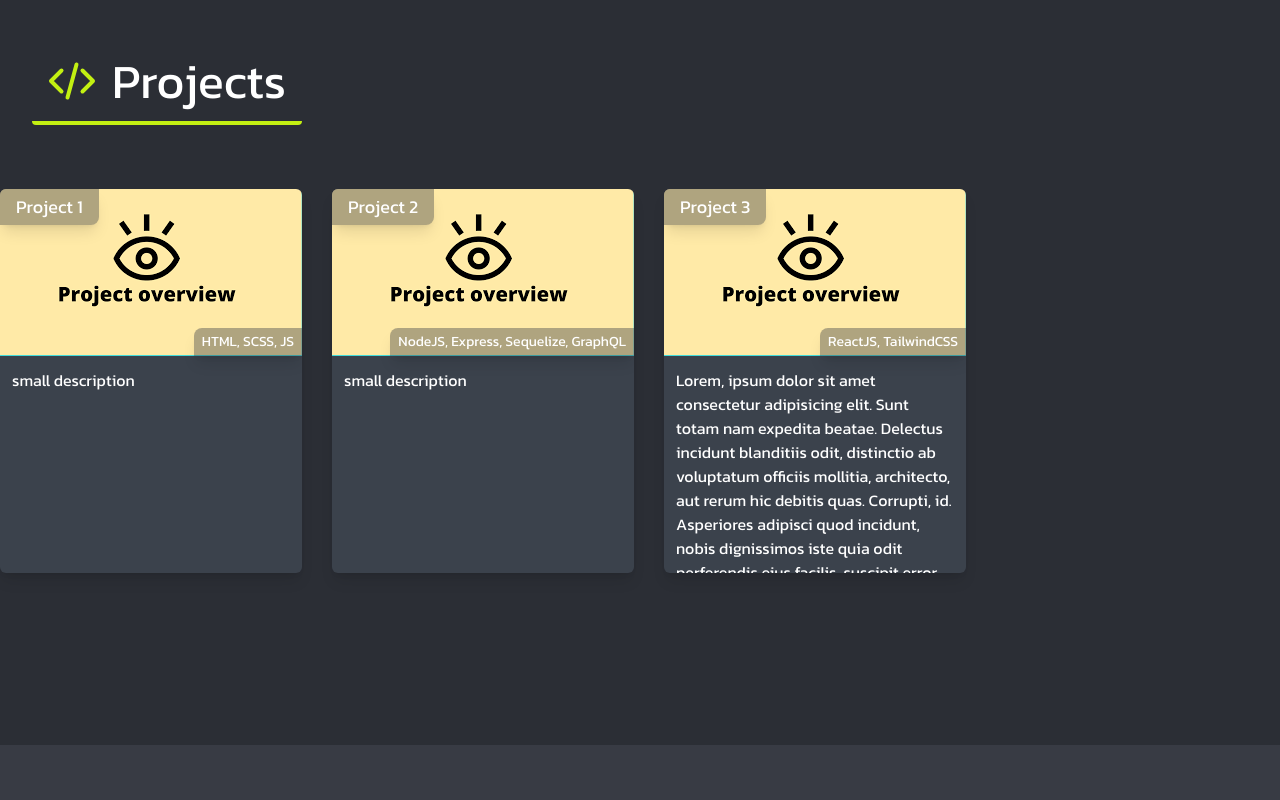
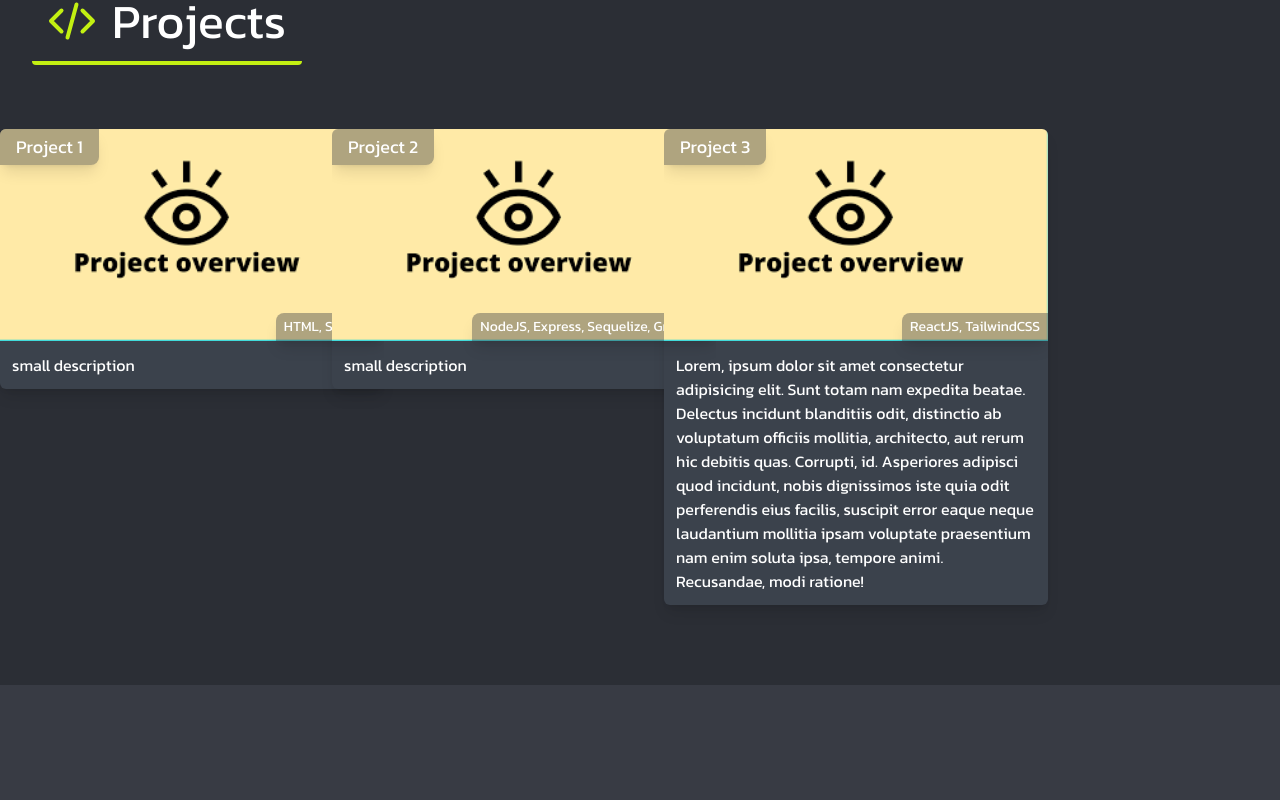
Before and after one commit to BryanFRD/T-WEB-500-digitalResume-LIL_bryan-ferrando, a React (Vite) app: page / in a window 1280 px wide. Shown: the part 915-1715 px from the top of the page. Built offline with nearby package versions, Linux system fonts and the light colour scheme.

Commit message:
Fixed response for ProjectDetail

```diff
--- a/src/components/Footer.jsx
+++ b/src/components/Footer.jsx
@@ -3,7 +3,7 @@ import { SocialIcon } from 'react-social-icons';
 
 const Footer = () => {
   return (
-    <div className='p-2 py-4 flex gap-8 justify-center items-center bg-backgrounddark text-white font-semibold shadow-inner'>
+    <div className='p-2 pt-4 pb-24 flex gap-8 justify-center items-center bg-backgrounddark text-white font-semibold shadow-inner'>
       <div className=''>
         <span>
           Ferrando Bryan
--- a/src/components/Header.jsx
+++ b/src/components/Header.jsx
@@ -2,7 +2,7 @@ import Navbar from './nav/Navbar';
 
 const Header = () => {
   return (
-    <header className='text-white p-4 bg-background flex gap-6 justify-around md:grid md:grid-cols-12 font-semibold fixed md:top-0 md:sticky bottom-0 w-full h-min shadow-lg z-50'>
+    <header className='text-white p-4 bg-background flex gap-6 justify-around md:grid md:grid-cols-12 font-semibold fixed md:top-0 bottom-0 w-full h-min shadow-lg z-50'>
       <h1 className='text-xl col-span-2 hidden md:block '>FERRANDO&nbsp;Bryan</h1>
       <Navbar />
     </header>
--- a/src/components/ProjectDetail.jsx
+++ b/src/components/ProjectDetail.jsx
@@ -3,17 +3,17 @@ import placeholder from '../assets/project-placeholder.png'
 
 const ProjectDetail = ({project}) => {
   return (
-    <div className='group shadow-lg mx-auto rounded-md overflow-hidden max-w-96 max-h-96 bg-backgroundsec border-backgroundsec'>
+    <div className='group shadow-lg mx-auto rounded-md overflow-hidden bg-backgroundsec h-min border-backgroundsec w-64 lg:w-96'>
       <div className='relative'>
         <Link to="https://github.com/BryanFRD" className='group-hover:flex hidden absolute w-full h-full bg-background/90 justify-center items-center'>
           <span>Check project on GitHub</span>
         </Link>
-        <h3 className='absolute text-lg bg-background/40 py-1 px-4 shadow-lg rounded-br-lg text-ellipsis'>{project.name}</h3>
-        <img className='max-w-96' src={project.img ? project.img : placeholder} alt={`${project.name} image`} />
+        <h3 className='absolute text-lg bg-background/40 py-1 px-4 shadow-lg rounded-br-lg'>{project.name}</h3>
+        <img className='w-64 lg:w-96' src={project.img ? project.img : placeholder} alt={`${project.name} image`} />
         <p className='absolute right-0 bottom-0 text-right bg-background/40 py-1 px-2 shadow-lg rounded-tl-lg text-sm'>{project.techno}</p>
       </div>
-      <div className='p-3'>
-        <p className=''>{project.description}</p>
+      <div className='p-3 w-full'>
+        <p>{project.description}</p>
       </div>
     </div>
   );
```
